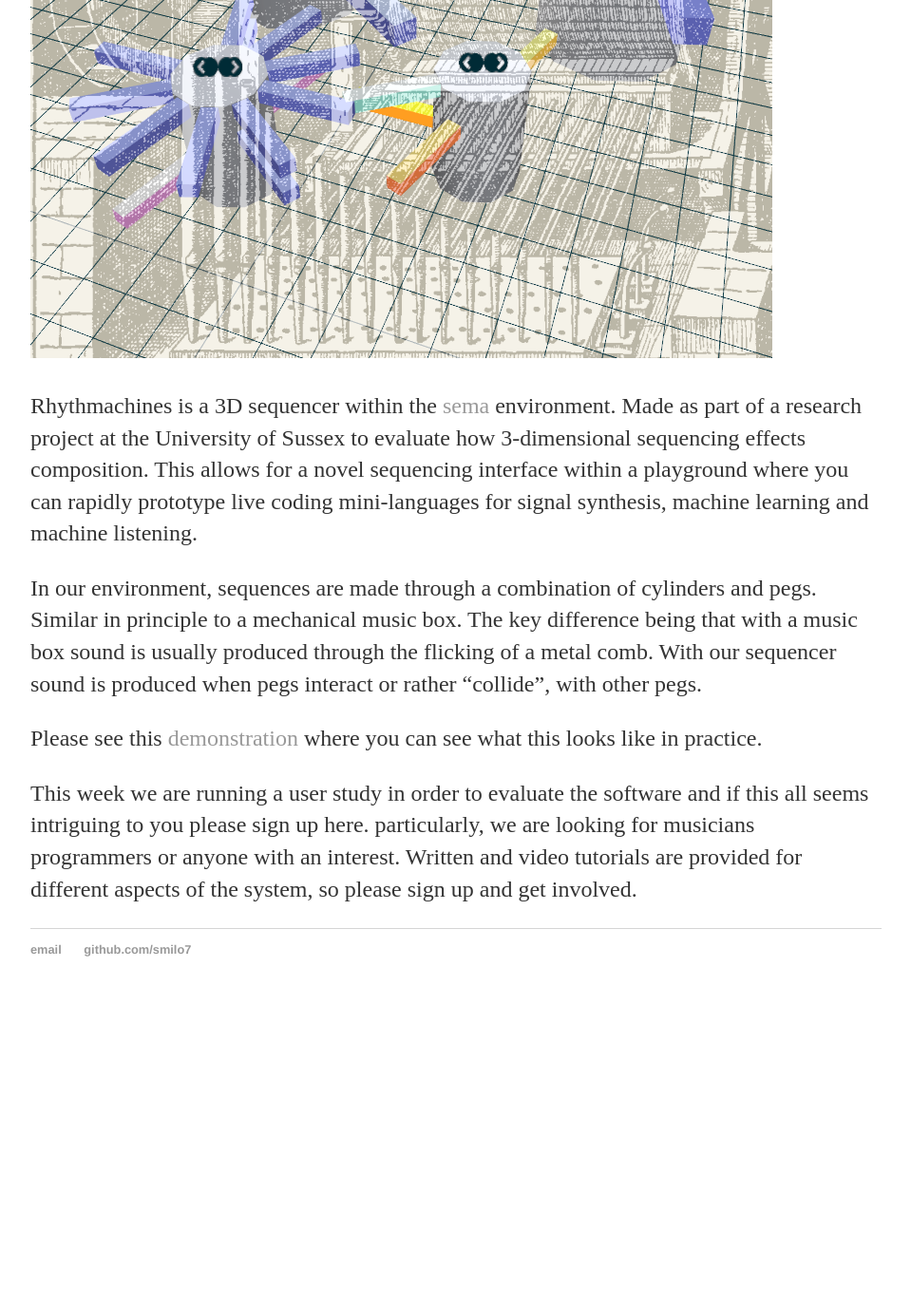
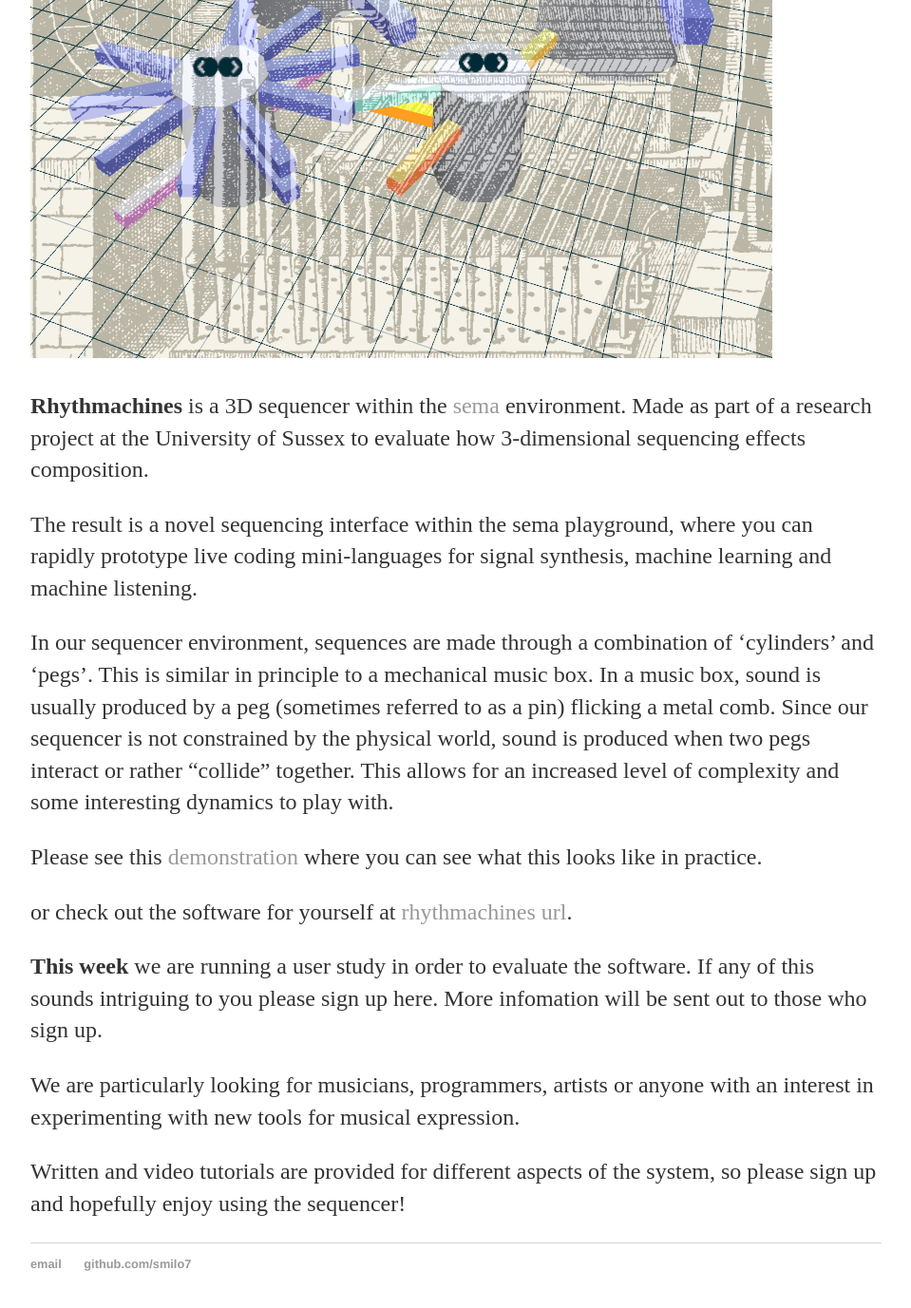
Before and after one commit to smilo7/smilo7.github.io, a Jekyll site: the page built from _posts/2020-09-03-rhythmachines-userstudy.md, in a window 1280 px wide and 1400 px high, scrolled down 632 px. Shown: the top 1377 px of the window at 95% size, without its empty margins (160-1119 px from the left). Built offline with Jekyll 4.4.1, drawn with Linux system fonts in a browser that asks for light colours; before the commit the page ends 1701 px from its top, so only the background shows below that.

Commit message:
updated post

```diff
--- a/_posts/2020-09-03-rhythmachines-userstudy.md
+++ b/_posts/2020-09-03-rhythmachines-userstudy.md
@@ -6,13 +6,18 @@
 
 ![rhythmachines past and present](/assets/rhythmachines-past-and-present.png)
 
-Rhythmachines is a 3D sequencer within the [sema](https://github.com/mimic-sussex/sema 'sema') environment. Made as part of a research project at the University of Sussex to evaluate how 3-dimensional sequencing effects composition. This allows for a novel sequencing interface within a playground where you can rapidly prototype live coding mini-languages for signal synthesis, machine learning and machine listening.
+__Rhythmachines__ is a 3D sequencer within the [sema](https://github.com/mimic-sussex/sema 'sema') environment. Made as part of a research project at the University of Sussex to evaluate how 3-dimensional sequencing effects composition.
 
-In our environment, sequences are made through a combination of cylinders and pegs. Similar in principle to a mechanical music box. The key difference being that with a music box sound is usually produced through the flicking of a metal comb. With our sequencer sound is produced when pegs interact or rather "collide", with other pegs.
+The result is a novel sequencing interface within the sema playground, where you can rapidly prototype live coding mini-languages for signal synthesis, machine learning and machine listening.
+
+In our sequencer environment, sequences are made through a combination of 'cylinders' and 'pegs'. This is similar in principle to a mechanical music box. In a music box, sound is usually produced by a peg (sometimes referred to as a pin) flicking a metal comb. Since our sequencer is not constrained by the physical world, sound is produced when two pegs interact or rather "collide" together. This allows for an increased level of complexity and some interesting dynamics to play with.
 
 Please see this [demonstration](https://youtu.be/n6PXqLJToTs 'demonstration') where you can see what this looks like in practice.
 
+or check out the software for yourself at [rhythmachines url](amalgah.github.io).
 
+__This week__ we are running a user study in order to evaluate the software. If any of this sounds intriguing to you please sign up here. More infomation will be sent out to those who sign up.
 
+We are particularly looking for musicians, programmers, artists or anyone with an interest in experimenting with new tools for musical expression.
 
-This week we are running a user study in order to evaluate the software and if this all seems intriguing to you please sign up here. particularly, we are looking for musicians programmers or anyone with an interest. Written and video tutorials are provided for different aspects of the system, so please sign up and get involved.
+ Written and video tutorials are provided for different aspects of the system, so please sign up and hopefully enjoy using the sequencer!
```
